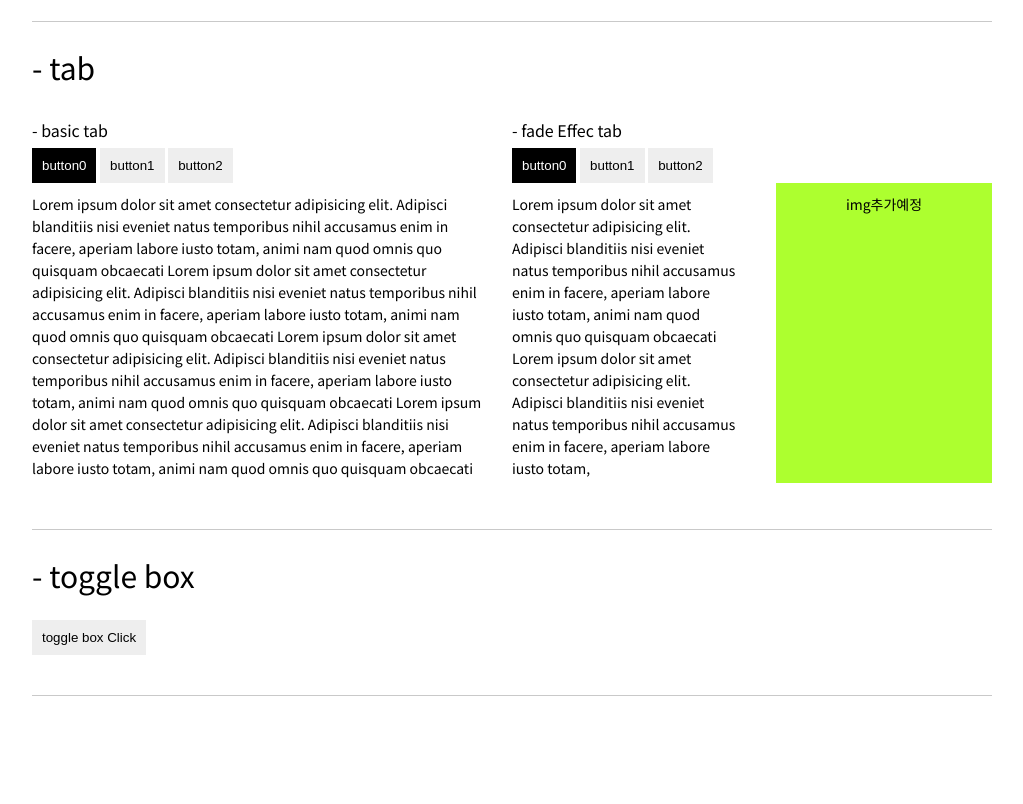
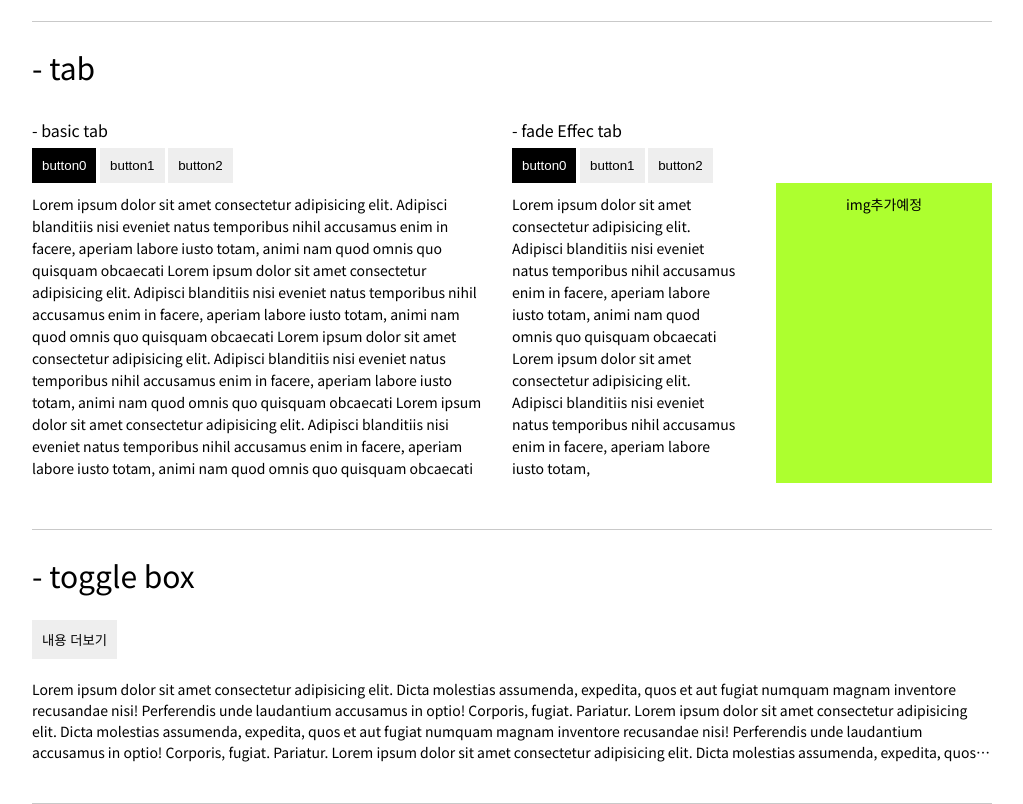
Before and after one commit to lmkygl/ui-pack, a website with bundled scripts: page src/index.html in a window 1280 px wide. Shown: the part 1515-2319 px from the top of the page, without its empty margins (128-1151 px from the left). Before the commit the page ends 2211 px from the top, so only its background shows below. Built offline with nearby package versions, Linux system fonts and the light colour scheme.

Commit message:
togglebox

```diff
--- a/src/css/component/layout.scss
+++ b/src/css/component/layout.scss
@@ -82,9 +82,9 @@
     margin-top: 20px;
 }
 
-.basic__pannel__area{
+.basic__pannel__area {
     .pannel_con {
-        display:none;
+        display: none;
         &._active {
             display: block;
         }
@@ -98,7 +98,7 @@
         position: absolute;
         left: 0;
         top: 0;
-        display:none;
+        display: none;
         &._active {
             display: block;
         }
@@ -113,8 +113,8 @@
         right: 0;
         top: 0;
         width: 90%;
-        height:100%;
-        display:none;
+        height: 100%;
+        display: none;
         &._active {
             display: block;
         }
@@ -130,44 +130,14 @@
     }
 }
 
-// .pannel__area {
-//     transition: height .5s;
-//     position: relative;
-//     min-height: 500px;
-//     .pannel_con {
-//        display:none;
-//         &._active{
-//             display:block;
-//         }
-//         position: absolute;
-//         left: 0;
-//         top: 5%;
-//         line-height: 1.2;
-//     font-size: 14px;
-//     }
-// }
-// .img__box__area {
-//     min-height: 500px;
-//     position: relative;
-//     overflow: hidden;
-//     .img_box {
-//         height: 100%;
-//         position: absolute;
-//         width: 90%;
-//         right: 0;
-//         top: 7%;
-//        display:none;
-//         &._active{
-//             display:block;
-//         }
-//         &.box0 {
-//             background-color: greenyellow;
-//         }
-//         &.box1 {
-//             background-color: darkcyan;
-//         }
-//         &.box2 {
-//             background-color: rgb(196, 225, 65);
-//         }
-//     }
-// }
+.toggle__box__container {
+    margin-top: 20px;
+    max-height: 100px;
+    line-height: 1.5;
+    font-size: 14px;
+    overflow: hidden;
+    display: -webkit-box;
+    -webkit-line-clamp: 4;
+    -webkit-box-orient: vertical;
+    text-overflow: ellipsis;
+}
--- a/src/index.html
+++ b/src/index.html
@@ -384,10 +384,37 @@
             </div>
             <div class="border_bottom_line">
                 <h3 class="ui__pack__title">- toggle box</h3>
-                <div class="toggle__btn__area">
-                    <button>toggle box Click</button>
+                <div class="toggle__btn__area" data-ui="toggle_box">
+                    <button>내용 더보기</button>
                 </div>
-
+                <div class="toggle__box__container" data-ui="toggle_box_content">
+                    <div class="toggle__box__content">
+                        Lorem ipsum dolor sit amet consectetur adipisicing elit. Dicta molestias assumenda, expedita,
+                        quos et aut fugiat numquam magnam inventore recusandae nisi! Perferendis unde laudantium accusamus
+                        in optio! Corporis, fugiat. Pariatur.
+                        Lorem ipsum dolor sit amet consectetur adipisicing elit. Dicta molestias assumenda, expedita,
+                        quos et aut fugiat numquam magnam inventore recusandae nisi! Perferendis unde laudantium accusamus
+                        in optio! Corporis, fugiat. Pariatur.
+                        Lorem ipsum dolor sit amet consectetur adipisicing elit. Dicta molestias assumenda, expedita,
+                        quos et aut fugiat numquam magnam inventore recusandae nisi! Perferendis unde laudantium accusamus
+                        in optio! Corporis, fugiat. Pariatur.
+                        Lorem ipsum dolor sit amet consectetur adipisicing elit. Dicta molestias assumenda, expedita,
+                        quos et aut fugiat numquam magnam inventore recusandae nisi! Perferendis unde laudantium accusamus
+                        in optio! Corporis, fugiat. Pariatur.
+                        Lorem ipsum dolor sit amet consectetur adipisicing elit. Dicta molestias assumenda, expedita,
+                        quos et aut fugiat numquam magnam inventore recusandae nisi! Perferendis unde laudantium accusamus
+                        in optio! Corporis, fugiat. Pariatur.
+                        Lorem ipsum dolor sit amet consectetur adipisicing elit. Dicta molestias assumenda, expedita,
+                        quos et aut fugiat numquam magnam inventore recusandae nisi! Perferendis unde laudantium accusamus
+                        in optio! Corporis, fugiat. Pariatur.
+                        Lorem ipsum dolor sit amet consectetur adipisicing elit. Dicta molestias assumenda, expedita,
+                        quos et aut fugiat numquam magnam inventore recusandae nisi! Perferendis unde laudantium accusamus
+                        in optio! Corporis, fugiat. Pariatur.
+                        Lorem ipsum dolor sit amet consectetur adipisicing elit. Dicta molestias assumenda, expedita,
+                        quos et aut fugiat numquam magnam inventore recusandae nisi! Perferendis unde laudantium accusamus
+                        in optio! Corporis, fugiat. Pariatur.
+                    </div>
+                </div>
             </div>
         </div>
     </div>
--- /dev/null
+++ b/src/js/script/ui-toggle.js
@@ -0,0 +1,34 @@
+// 버튼 클릭시 하단의 내용을 보여줌
+(function () {
+    var $button = $('[data-ui="toggle_box"]').find('button');
+    var animating = false;
+    var speed = 0.2;
+
+    function toggle_effect(e) {
+        var $target = $(e.target);
+        var toggled =  $target.data('toggle');
+        var $sponsorship_box = $(e.target).parents('[data-ui="toggle_box"]');
+        var $product_area = $sponsorship_box.sibling('[data-ui="toggle_box_content"]');
+        console.log($target);
+
+        if (!animating) {
+            animating = true;
+
+            if (!toggled) {
+                $product_area.slideDown(function(){
+                    $target.data('toggle', true).attr('data-toggle', true);
+                    animating = false;
+                });
+                $target.text("▲");
+            } else {
+                $product_area.slideUp(function(){
+                    $target.data('toggle', false).attr('data-toggle', false);
+                    animating = false;
+                });
+                $target.text("▼");
+            }
+        }
+    }
+
+    $button.on('click', toggle_effect);
+}());
```
Also changed, not shown: src/css/index.css.
